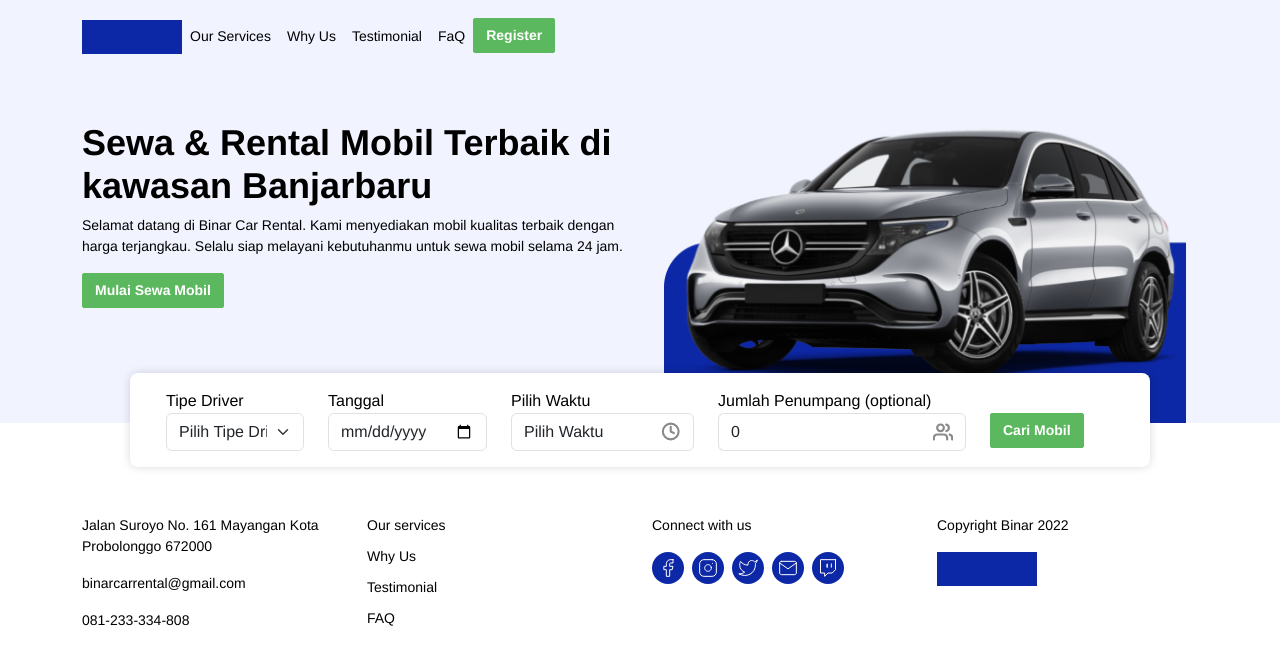
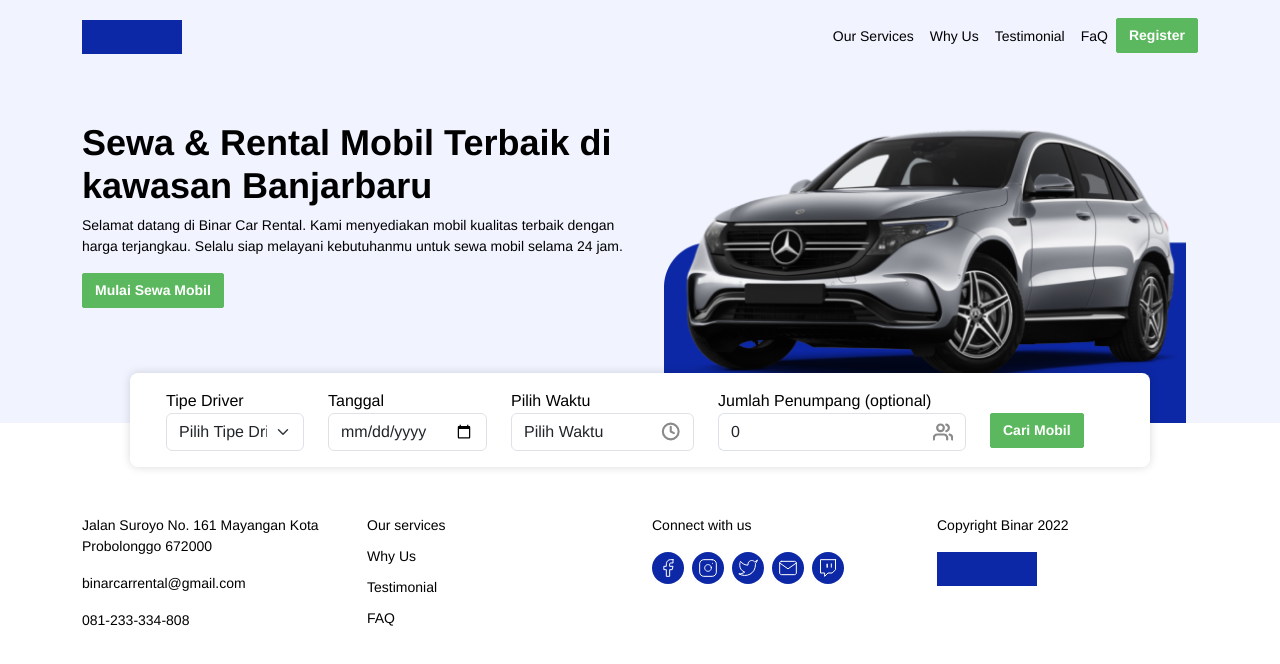
Before and after one commit to Xkylz1/24001183-km7-fau-dom-ch2, a website: page public/pages/findcar.html in a window 1280 px wide. Drawn offline with nearby package versions, Linux system fonts and the light colour scheme; files that its build step writes are made by us from their sources.

Commit message:
fix: navbar

```diff
--- a/public/pages/findcar.html
+++ b/public/pages/findcar.html
@@ -42,7 +42,7 @@
             <span class="navbar-toggler-icon"></span>
           </button>
           <div class="collapse navbar-collapse" id="navbarSupportedContent">
-            <ul class="navbar-nav ms mb-2 mb-lg-0">
+            <ul class="navbar-nav ms-auto mb-2 mb-lg-0">
               <li class="nav-item">
                 <a class="nav-link" href="#our-services">Our Services</a>
               </li>
```
